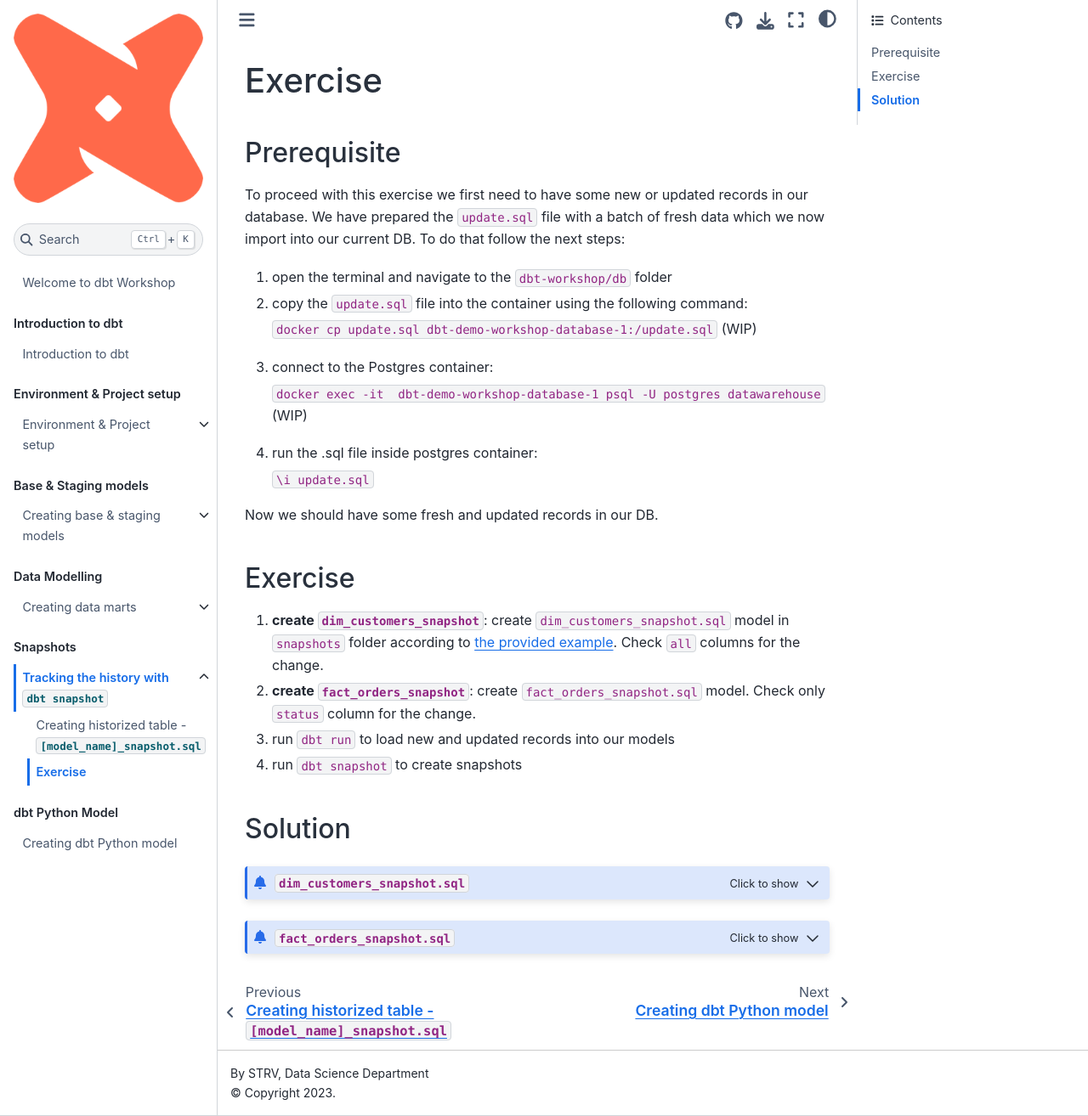
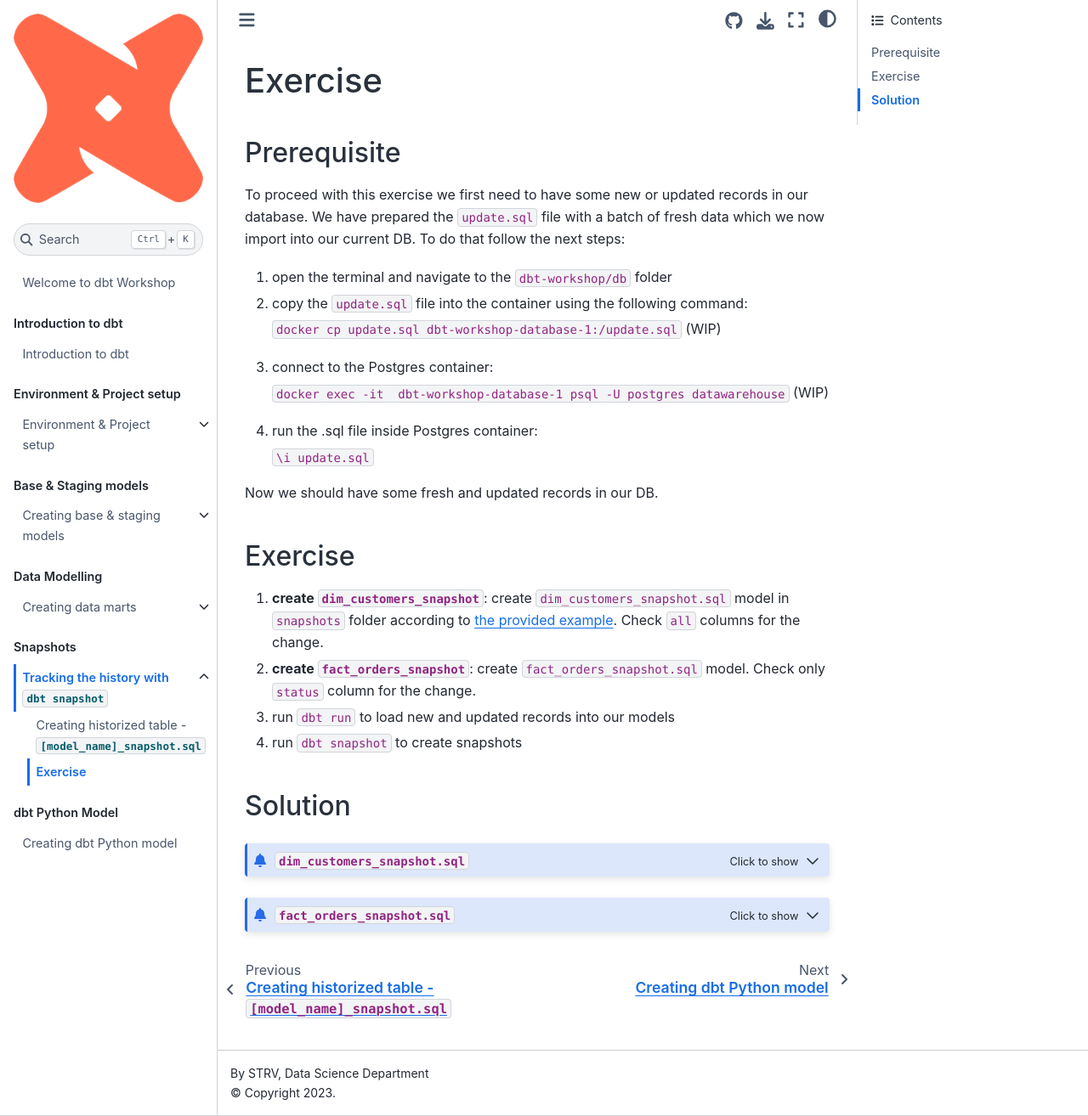
Before and after one commit to strvcom/dbt-workshop, a Jupyter Book: the page built from chapters/05/exercise.md, in a window 1280 px wide and 1314 px high. Shown: the whole window at 85% size. Built offline with Jupyter Book 1.0.4 settings and Sphinx 7.4.7 and the Sphinx Book theme 1.1.4, drawn with Linux system fonts in a browser that asks for light colours.

Commit message:
update exercise instructions

```diff
--- a/chapters/05/exercise.md
+++ b/chapters/05/exercise.md
@@ -7,13 +7,13 @@ To proceed with this exercise we first need to have some new or updated records
 
 2. copy the `update.sql` file into the container using the following command:
 
-    `docker cp update.sql dbt-demo-workshop-database-1:/update.sql` (WIP)
+    `docker cp update.sql dbt-workshop-database-1:/update.sql` (WIP)
 
 2. connect to the Postgres container:
 
-    `docker exec -it  dbt-demo-workshop-database-1 psql -U postgres datawarehouse`  (WIP)
+    `docker exec -it  dbt-workshop-database-1 psql -U postgres datawarehouse`  (WIP)
 
-3. run the .sql file inside postgres container:
+3. run the .sql file inside Postgres container:
 
     `\i update.sql`
 
```
Also changed, not shown: chapters/02/environment_setup.md (+3 -2 lines).
